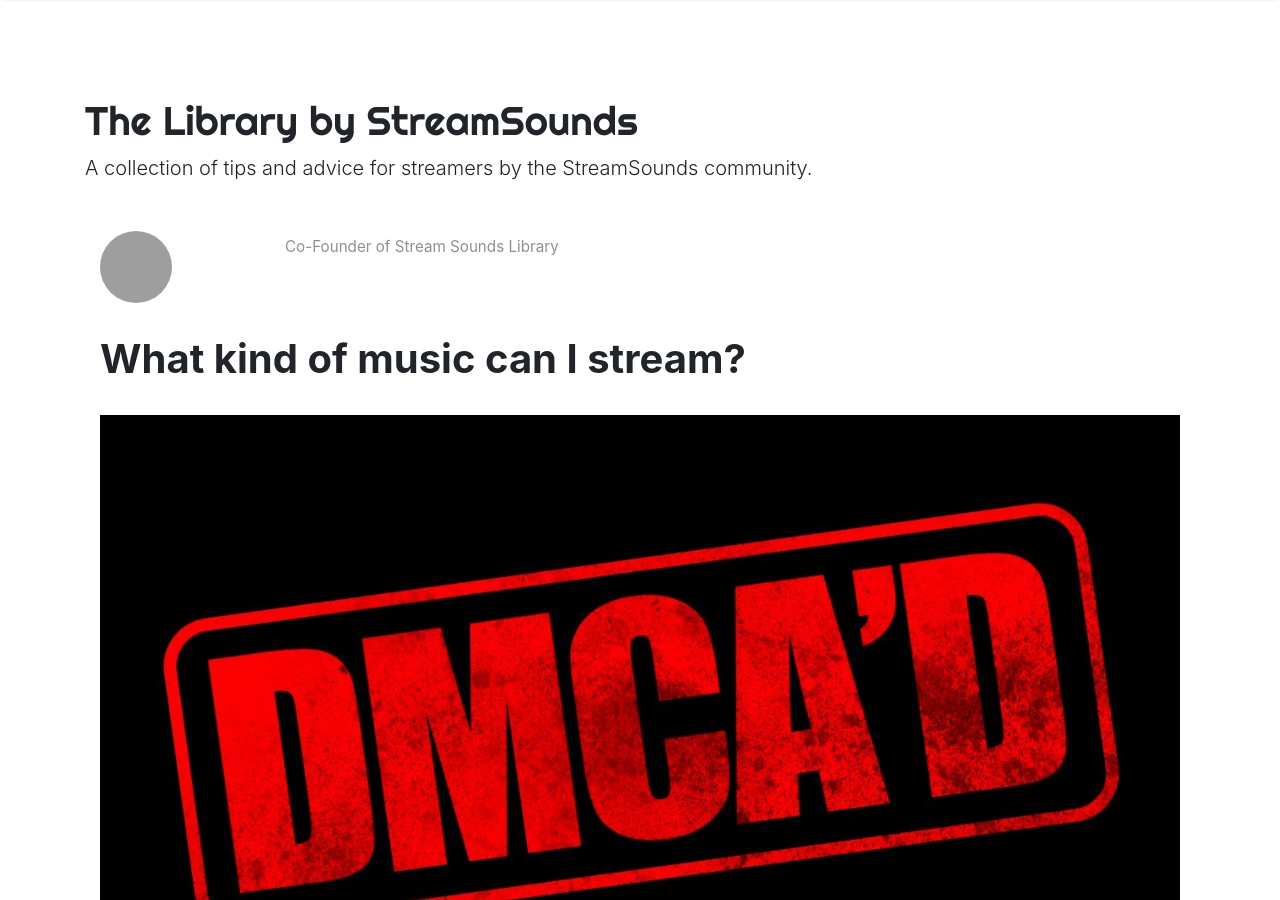
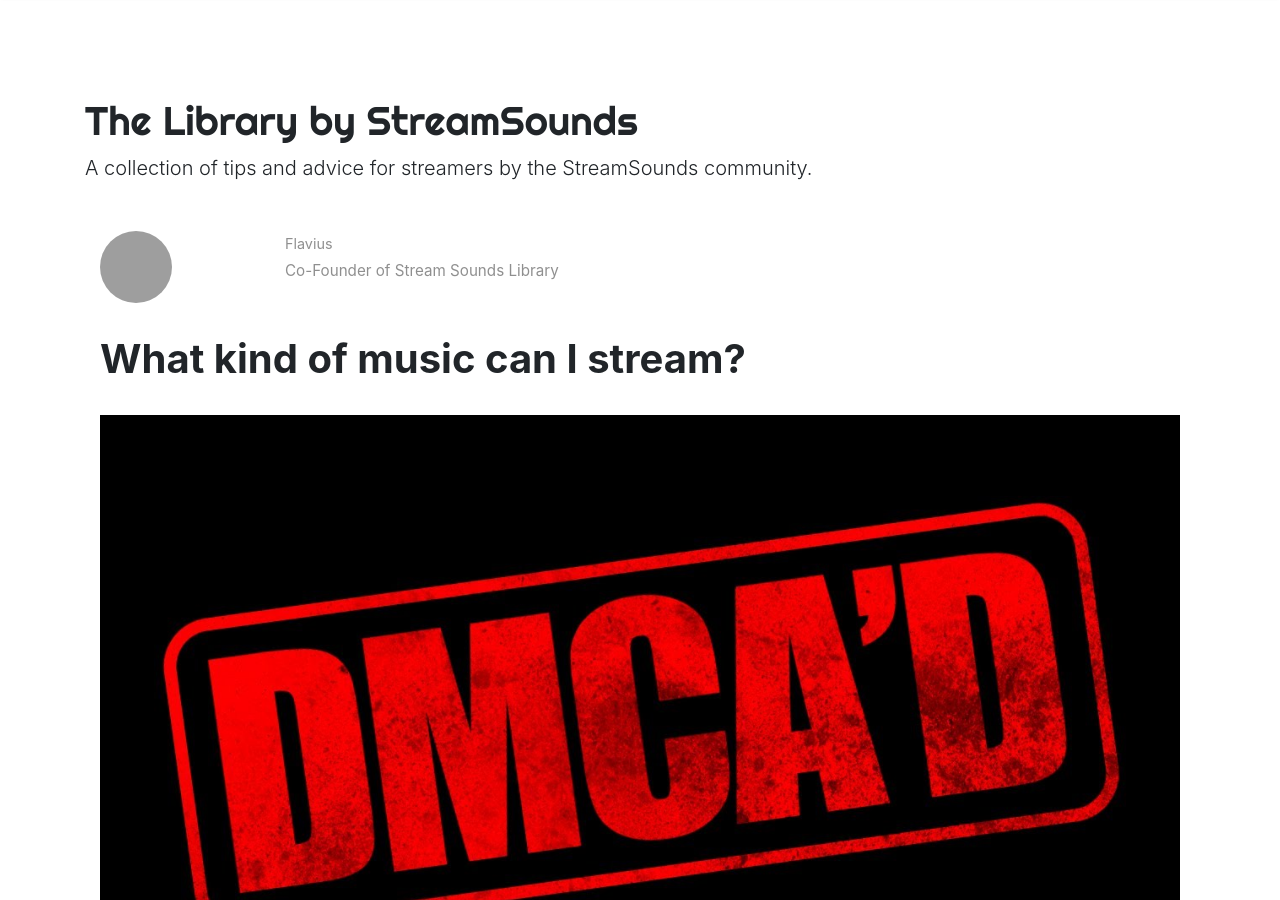
Before and after one commit to StreamSounds/library, a Jekyll site: the page built from _posts/2020-12-06-What-Kind-Of-Music-Can-I-Stream.md, in a window 1280 px wide and 900 px high. Built offline with Jekyll 4.4.1, drawn with Linux system fonts in a browser that asks for light colours; nearby versions of some CDN libraries; comment, search, counter and statistics services are not loaded; grey boxes are pictures that could not be loaded.

```diff
--- a/_layouts/post.html
+++ b/_layouts/post.html
@@ -27,6 +27,7 @@
                         {% endif %}
                     </div>
                     <div class="col-xs-12 col-md-9 col-lg-10 text-center text-md-left">
+                        <span class="post-name">{{ author.display_name }}</span><br />
                         <span class="author-description">{{ author.description }}</span>
                     </div>
                 </div>
```
Also changed, not shown: Gemfile.lock, 1 other file.
